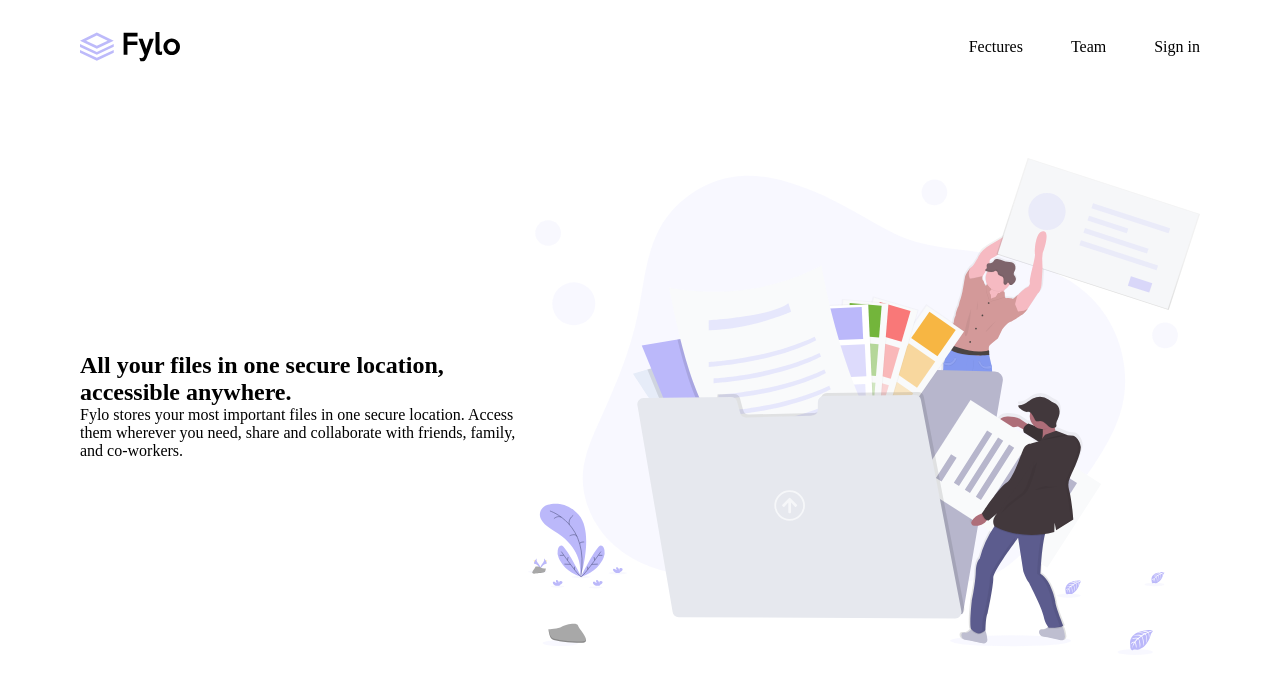
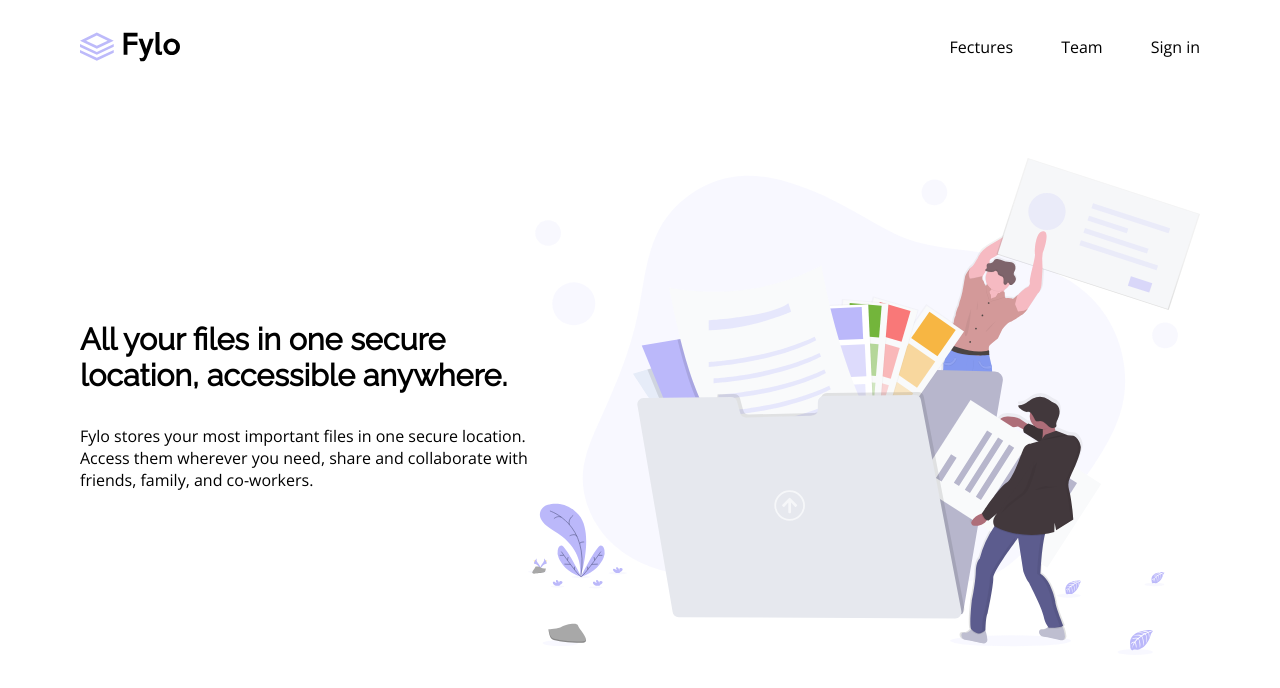
Before and after one commit to PedroMakengo/fylo, a Next.js app: page / in a window 1280 px wide. Shown: the top 688 px of the page. Built offline with nearby package versions, Linux system fonts and the light colour scheme.

Commit message:
Melhorando o componente AllBackground

```diff
--- a/src/components/AllBackground/style.module.scss
+++ b/src/components/AllBackground/style.module.scss
@@ -1,6 +1,5 @@
 .allBackground {
   height: 100vh;
-  // background: red;
   padding-top: 4rem;
 
   .contentAllBackground {
@@ -11,6 +10,14 @@
     align-items: center;
     justify-content: space-between;
 
+    article {
+      h1 {
+        font-size: 1.9rem;
+        font-weight: bold;
+        margin-bottom: 2rem;
+        // width: 80%;
+      }
+    }
     img {
       width: 60%;
     }
--- a/src/pages/_document.tsx
+++ b/src/pages/_document.tsx
@@ -7,6 +7,8 @@ export default class MyDocuments extends Document {
       <Head>
         <meta httpEquiv="X-UA-Compatible" content="IE=edge" />
         <meta name="viewport" content="width=device-width, initial-scale=1.0" />
+        <link href="https://fonts.googleapis.com/css2?family=Open+Sans&family=Raleway:ital,wght@0,400;1,700&display=swap" rel="stylesheet" />
+        <link href="https://fonts.googleapis.com/css2?family=Raleway:ital,wght@0,400;1,700&display=swap" rel="stylesheet" />
       </Head>
     <body>
       <Main />
--- a/src/pages/index.tsx
+++ b/src/pages/index.tsx
@@ -8,6 +8,7 @@ export default function Home() {
         <title>Fylo</title>
         <meta name="description" content="Generated by create next app" />
         <link rel="icon" href="/images/favicon-32x32.png" />
+        <title>Home | Frontend Mentor</title>
       </Head>
 
       <AllBackground />
--- a/src/styles/global.scss
+++ b/src/styles/global.scss
@@ -3,3 +3,12 @@
   padding: 0;
   box-sizing: border-box;
 }
+
+body {
+  font-family: 'Open Sans';
+  font-weight: 400;
+}
+
+h1 {
+  font-family: Raleway;
+}
```
